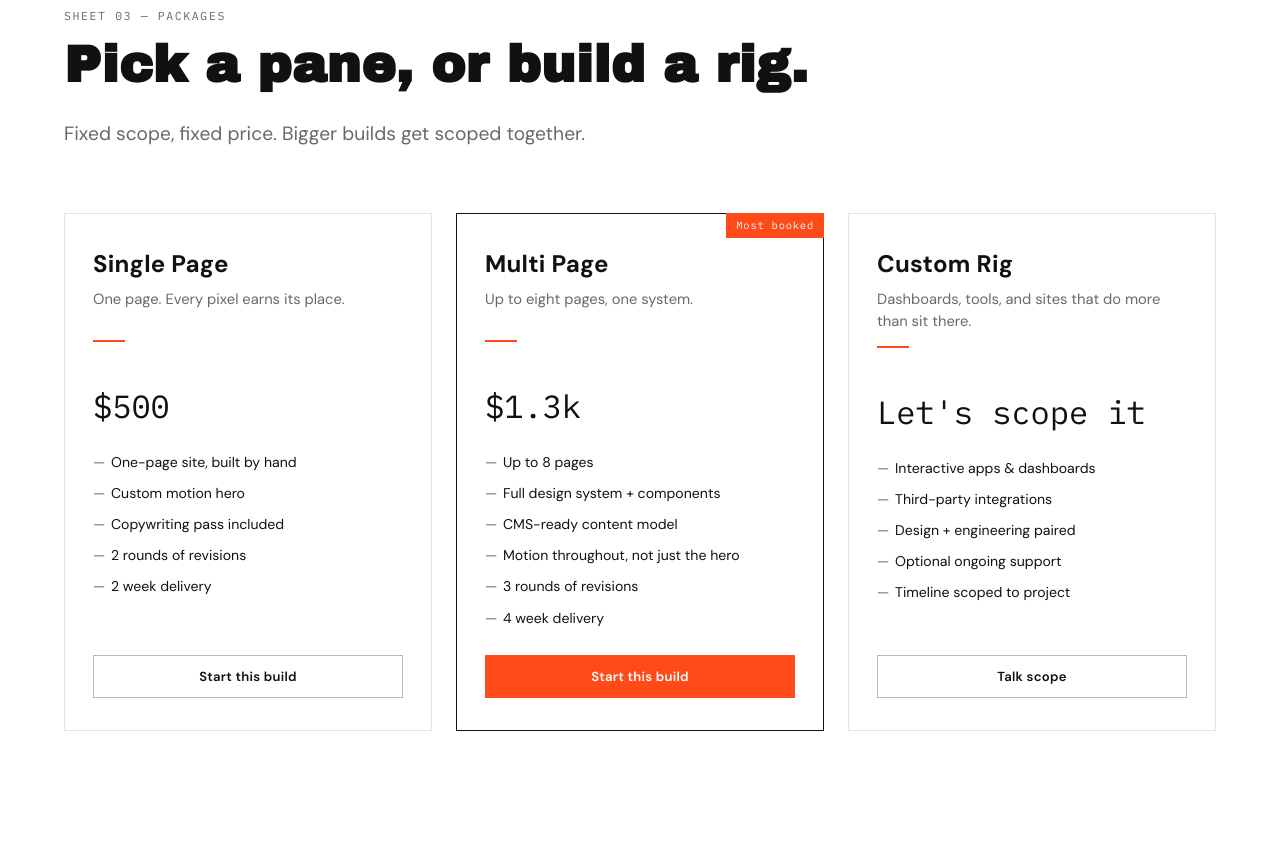
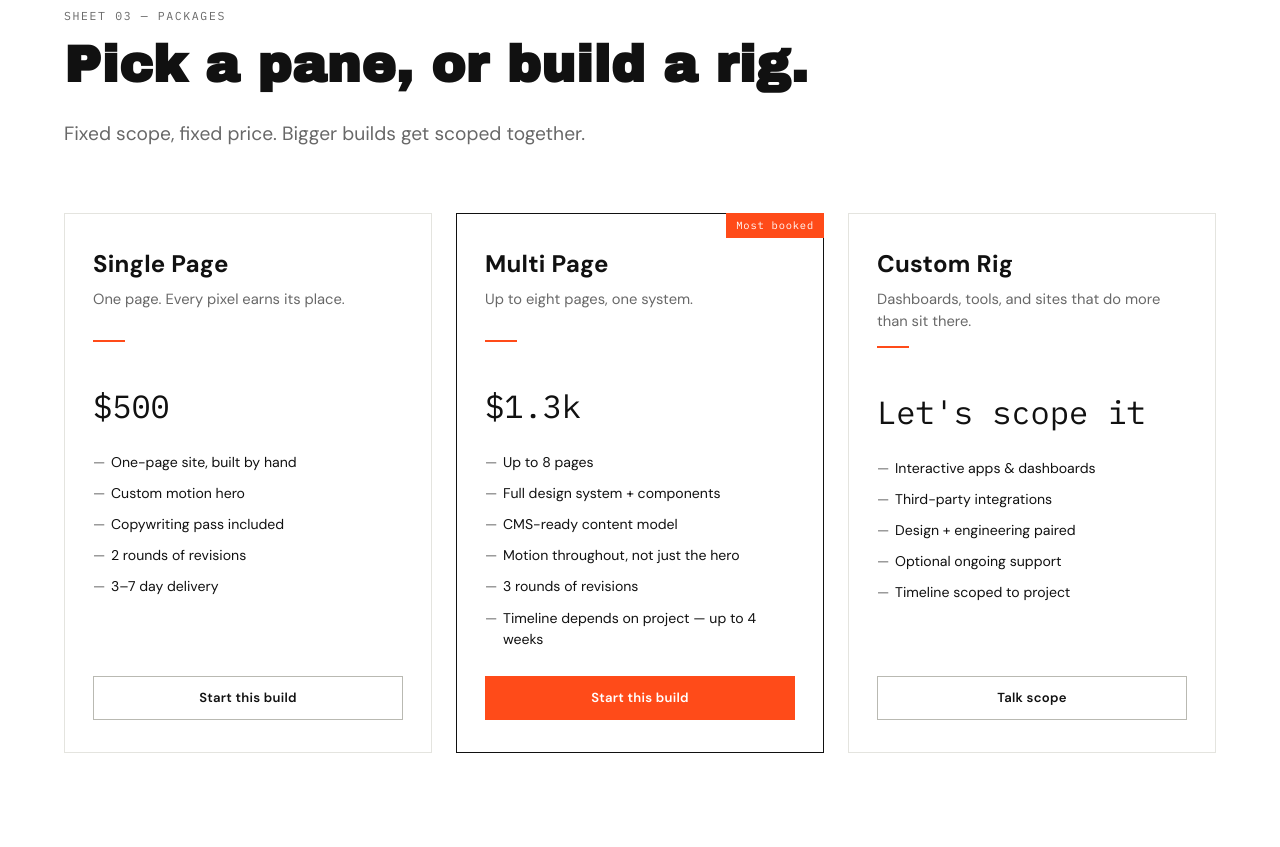
Before and after one commit to sada324/buildwithpeople, a plain HTML site: page index.html in a window 1280 px wide. Shown: the part 2474-3321 px from the top of the page. Drawn offline with Linux system fonts and the light colour scheme.

Commit message:
Update package delivery timelines

```diff
--- a/index.html
+++ b/index.html
@@ -687,7 +687,7 @@
           <li>Custom motion hero</li>
           <li>Copywriting pass included</li>
           <li>2 rounds of revisions</li>
-          <li>2 week delivery</li>
+          <li>3–7 day delivery</li>
         </ul>
         <a class="btn-ghost" href="#contact">Start this build</a>
       </div>
@@ -704,7 +704,7 @@
           <li>CMS-ready content model</li>
           <li>Motion throughout, not just the hero</li>
           <li>3 rounds of revisions</li>
-          <li>4 week delivery</li>
+          <li>Timeline depends on project — up to 4 weeks</li>
         </ul>
         <a class="btn-primary accent" href="#contact">Start this build</a>
       </div>
```
